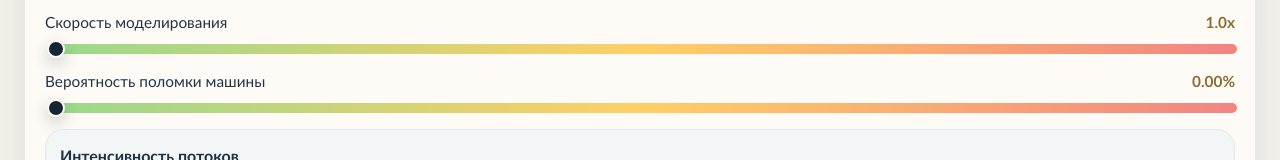
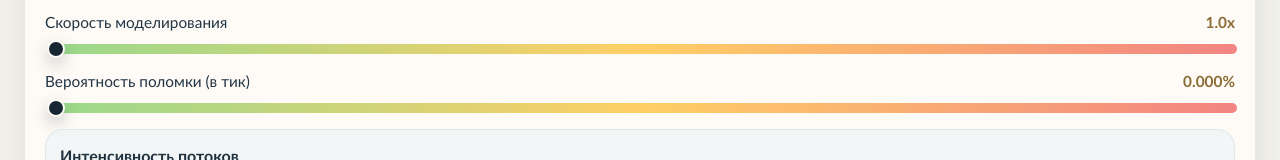
Before and after one commit to ke4back/traffic, a React (Vite) app: page / in a window 1280 px wide. Shown: the part 422-582 px from the top of the page. Built offline with nearby package versions, Linux system fonts and the light colour scheme.

Commit message:
нравится как работает

```diff
--- a/src/components/ControlPanel.jsx
+++ b/src/components/ControlPanel.jsx
@@ -79,9 +79,9 @@ function ControlPanel({
 
       <div className="controlGroup">
         <div className="controlLabelRow">
-          <label htmlFor="breakdownChance">Вероятность поломки машины</label>
+          <label htmlFor="breakdownChance">Вероятность поломки (в тик)</label>
           <span className="controlValue">
-            {(controls.breakdownChance * 100).toFixed(2)}%
+            {(controls.breakdownChance * 100).toFixed(3)}%
           </span>
         </div>
         <input
```
